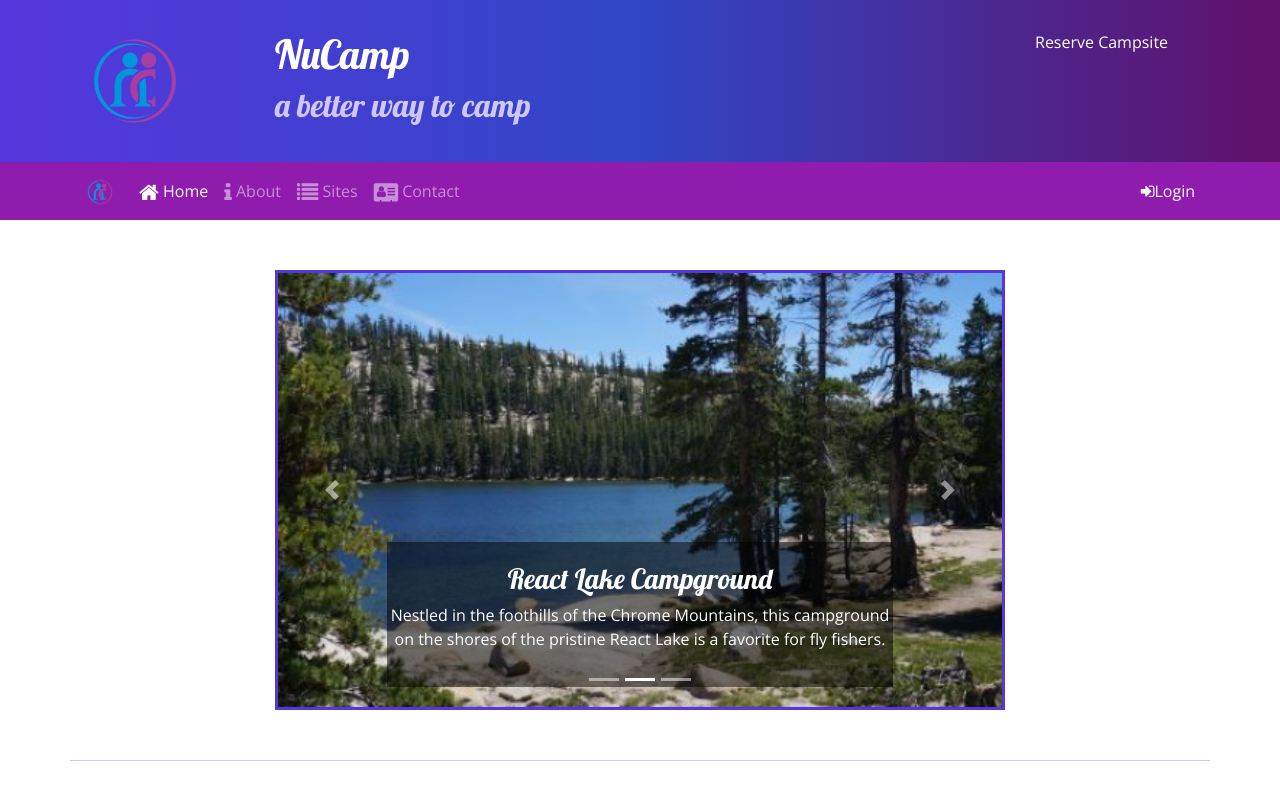
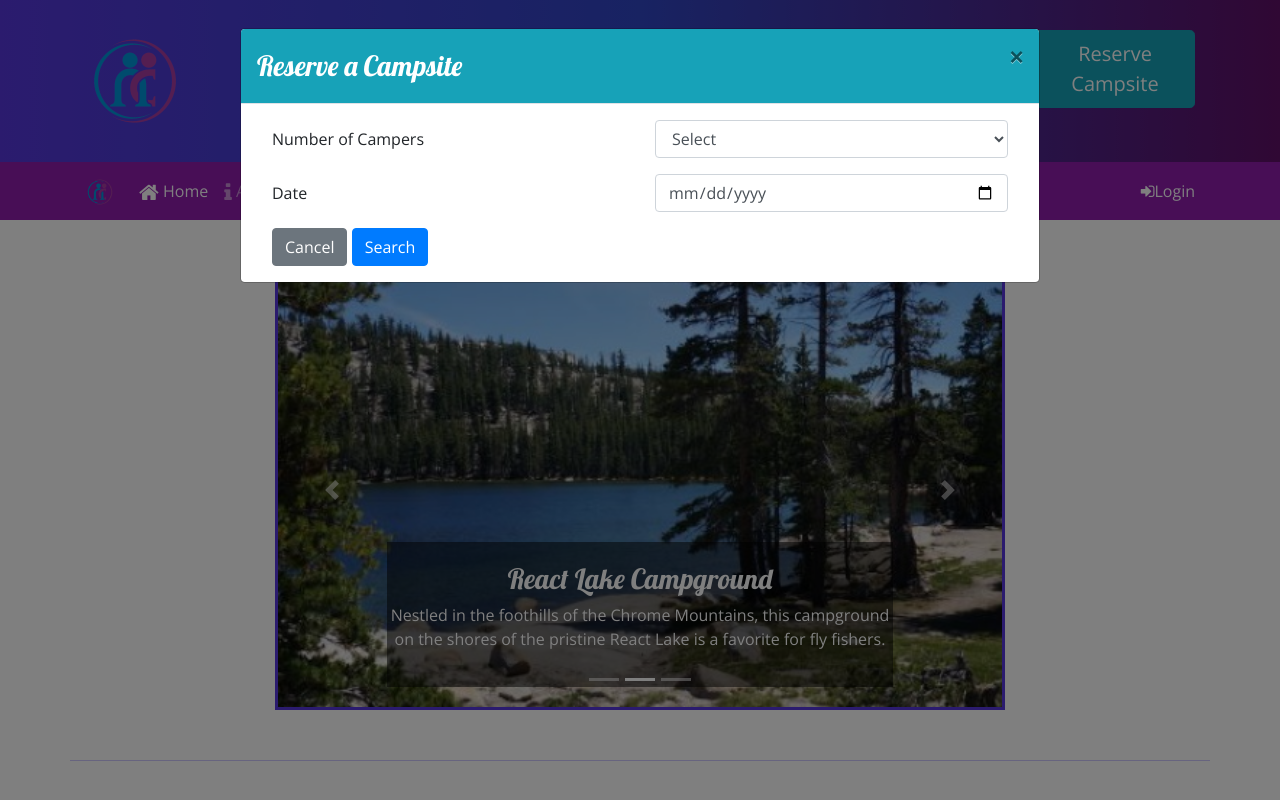
Before and after one commit to bricruz/nucampsite, a website: page index.html in a window 1280 px wide. Both pictures are taken after a click on the link "Reserve Campsite". Shown: the top 800 px of the page. Drawn offline with nearby package versions, Linux system fonts and the light colour scheme.

Commit message:
Task 2 Week 3

```diff
--- a/index.html
+++ b/index.html
@@ -15,6 +15,53 @@
     <title>NuCamp: A Better Way To Camp</title>
 
 </head>
+<div id="reserveModal" class="modal fade" role="dialog">
+    <div class="modal-dialog modal-lg" role="document">
+        <div class="modal-content">
+            <div class="modal-header bg-info text-white">
+                <h3 class="modal-title">Reserve a Campsite</h3>
+                <button type="button" class="close" data-dismiss="modal">&times;</button>
+            </div>
+            <div class="modal-body">
+                <div class="container-fluid">
+                    <form>
+                        <div class="form-group row">
+
+                            <label class="col-sm-6 col-form-label" for="">Number of Campers</label>
+
+                            <div class="col">
+                                <select class="form-control" name="numCampers" id="numCampers">
+                                    <option value="">Select</option>
+                                    <option value="1">1</option>
+                                    <option value="2">2</option>
+                                    <option value="3">3</option>
+                                    <option value="4">4</option>
+                                    <option value="5">5</option>
+                                    <option value="6">6</option>
+                                </select>
+                            </div>
+                        </div>
+                        <div class="form-group row">
+
+                            <label class="col-sm-6 col-form-label" for="date">Date</label>
+
+                            <div class="col">
+                                <input type="date" class="form-control" id="date" name="date" placeholder="">
+                            </div>
+                        </div>
+                        <div class="row">
+
+                            <div class="col">
+                                <button class="btn btn-secondary" data-dismiss="modal" type="submit">Cancel</button>
+                                <button class="btn btn-primary" type="submit">Search</button>
+                            </div>
+                        </div>
+                    </form>
+                </div>
+            </div>
+        </div>
+    </div>
+</div>
 
 <body>
 
@@ -29,7 +76,7 @@
                     <h2>a better way to camp</h2>
                 </div>
                 <div class="col-md-4 col-xl-2">
-                    <a  data-toggle="modal" data-target="#reserveModal" >Reserve
+                    <a data-toggle="modal" class="btn btn-lg btn-info text-white" data-target="#reserveModal">Reserve
                         Campsite</a>
                 </div>
             </div>
@@ -220,48 +267,7 @@
             </div>
         </div>
 
-        <div class="row row-content align-items-center">
-            <div class="col-sm-6 mx-auto">
-                <div class="card">
-                    <h3 class="card-header bg-info text-white">
-                        Reserve a Campsite
-                    </h3>
-                    <div class="card-body">
-                        <form id="reserveForm">
-                            <div class="form-group row">
 
-                                <label class="col-sm-6 col-form-label" for="">Number of Campers</label>
-
-                                <div class="col">
-                                    <select class="form-control" name="numCampers" id="numCampers">
-                                        <option value="">Select</option>
-                                        <option value="1">1</option>
-                                        <option value="2">2</option>
-                                        <option value="3">3</option>
-                                        <option value="4">4</option>
-                                        <option value="5">5</option>
-                                        <option value="6">6</option>
-                                    </select>
-                                </div>
-                            </div>
-                            <div class="form-group row">
-
-                                <label class="col-sm-6 col-form-label" for="date">Date</label>
-
-                                <div class="col">
-                                    <input type="date" class="form-control" id="date" name="date" placeholder="">
-                                </div>
-                            </div>
-                            <div class="row">
-                                <div class="col">
-                                    <button class="btn btn-primary" type="submit">Search</button>
-                                </div>
-                            </div>
-                        </form>
-                    </div>
-                </div>
-            </div>
-        </div>
     </div>
 
     <footer class="site-footer">
@@ -295,11 +301,7 @@
     <script src="node_modules/jquery/dist/jquery.slim.min.js"></script>
     <script src="node_modules/popper.js/dist/umd/popper.min.js"></script>
     <script src="node_modules/bootstrap/dist/js/bootstrap.min.js"></script>
-    <script>
-        $(function () {
-            $('[data-toggle="tooltip"]').tooltip()
-        })
-    </script>
+
 </body>
 
 </html>
```
